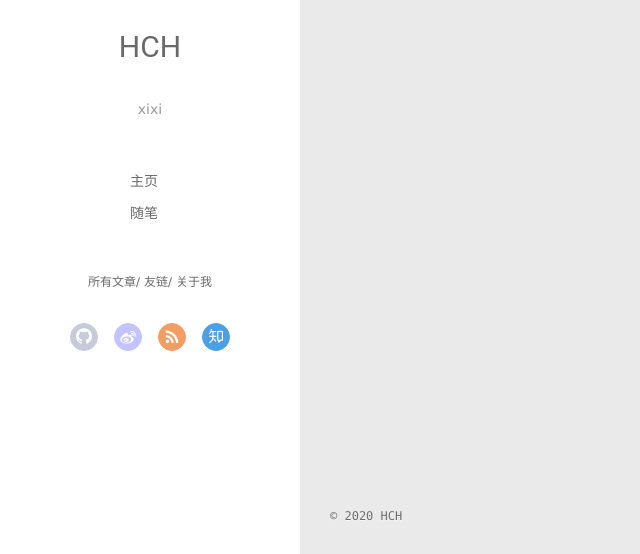
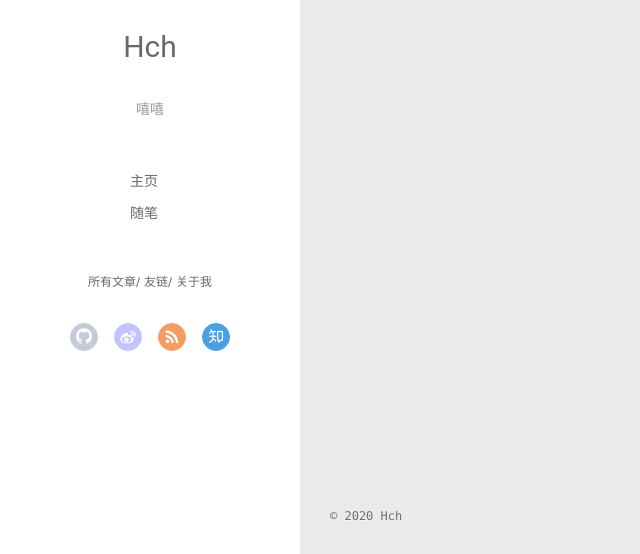
Before and after one commit to hchdream/hchdream.github.io, a plain HTML site: page archives/2020/03/index.html in a window 1280 px wide. Shown: the part 243-797 px from the top of the page, 0-640 px from the left. Drawn offline with Linux system fonts and the light colour scheme.

Commit message:
Site updated: 2020-03-29 11:10:51

```diff
--- a/archives/2020/03/index.html
+++ b/archives/2020/03/index.html
@@ -8,14 +8,12 @@
   <link rel="dns-prefetch" href="http://yoursite.com">
   <title>Archives: 2020/3 | hch的博客</title>
   <meta name="viewport" content="width=device-width, initial-scale=1, maximum-scale=1">
-  <meta name="description" content="这是hch的博客，感谢观看">
-<meta property="og:type" content="website">
+  <meta property="og:type" content="website">
 <meta property="og:title" content="hch的博客">
 <meta property="og:url" content="http://yoursite.com/archives/2020/03/index.html">
 <meta property="og:site_name" content="hch的博客">
-<meta property="og:description" content="这是hch的博客，感谢观看">
 <meta property="og:locale" content="en_US">
-<meta property="article:author" content="HCH">
+<meta property="article:author" content="Hch">
 <meta name="twitter:card" content="summary">
 
     <link rel="alternative" href="/atom.xml" title="hch的博客" type="application/atom+xml">
@@ -48,10 +46,10 @@
 			<img src="" class="js-avatar">
 		</a>
 		<hgroup>
-		  <h1 class="header-author"><a href="/">HCH</a></h1>
+		  <h1 class="header-author"><a href="/">Hch</a></h1>
 		</hgroup>
 
-		<p class="header-subtitle">xixi</p>
+		<p class="header-subtitle">嘻嘻</p>
 
 
 		<nav class="header-menu">
@@ -108,10 +106,10 @@
 				<img src="" class="js-avatar">
 			</div>
 			<hgroup>
-			  <h1 class="header-author js-header-author">HCH</h1>
+			  <h1 class="header-author js-header-author">Hch</h1>
 			</hgroup>
 
-			<p class="header-subtitle"><i class="icon icon-quo-left"></i>xixi<i class="icon icon-quo-right"></i></p>
+			<p class="header-subtitle"><i class="icon icon-quo-left"></i>嘻嘻<i class="icon icon-quo-right"></i></p>
 
 
 
@@ -235,7 +233,7 @@
   <div class="outer">
     <div id="footer-info">
     	<div class="footer-left">
-    		&copy; 2020 HCH
+    		&copy; 2020 Hch
     	</div>
       	<div class="footer-right">
       		<a href="http://hexo.io/" target="_blank">Hexo</a>  Theme <a href="https://github.com/litten/hexo-theme-yilia" target="_blank">Yilia</a> by Litten
```
Also changed, not shown: 2020/03/29/hello-world/index.html (+6 -6 lines), 2020/03/29/我的第一篇博客文章/index.html (+6 -6 lines), archives/2020/index.html (+7 -9 lines), archives/index.html (+7 -9 lines), index.html (+7 -9 lines).
